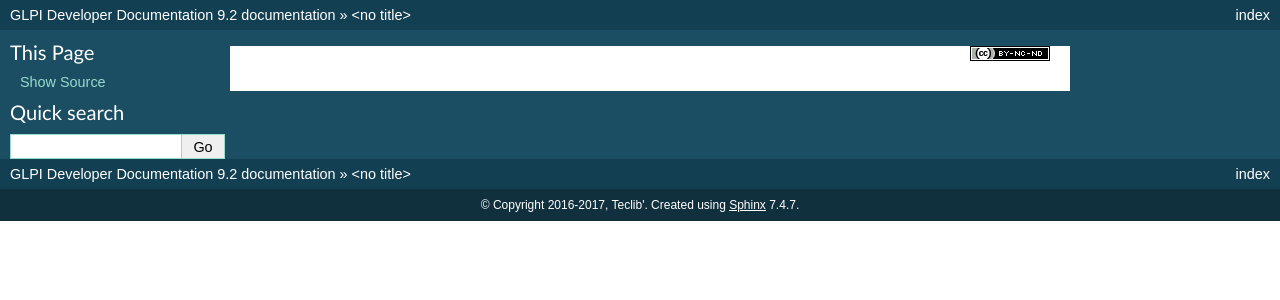
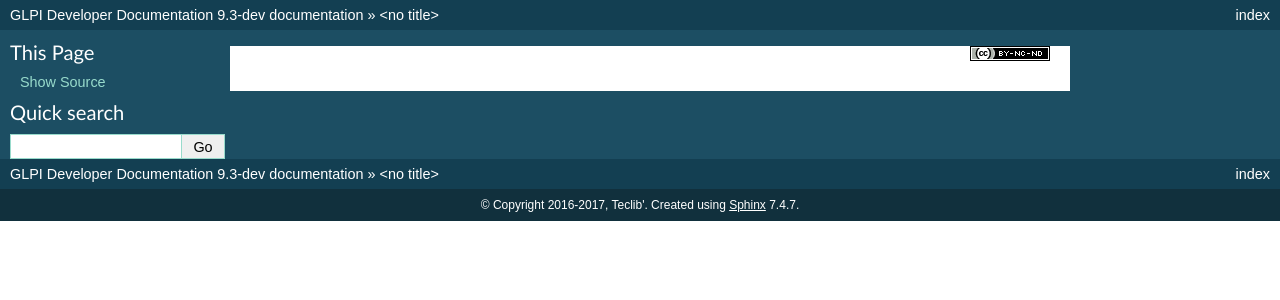
Before and after one commit to glpi-project/docdev, a Sphinx documentation site: the page built from source/globals.rst, in a window 1280 px wide. Shown: the top 300 px of the page. Built offline with Sphinx 7.4.7, drawn with Linux system fonts in a browser that asks for light colours.

Commit message:
Bump version

```diff
--- a/source/conf.py
+++ b/source/conf.py
@@ -65,9 +65,9 @@ rst_epilog = """
 # built documents.
 #
 # The short X.Y version.
-version = '9.2'
+version = '9.3'
 # The full version, including alpha/beta/rc tags.
-release = '9.2'
+release = '9.3-dev'
 
 # The language for content autogenerated by Sphinx. Refer to documentation
 # for a list of supported languages.
```
